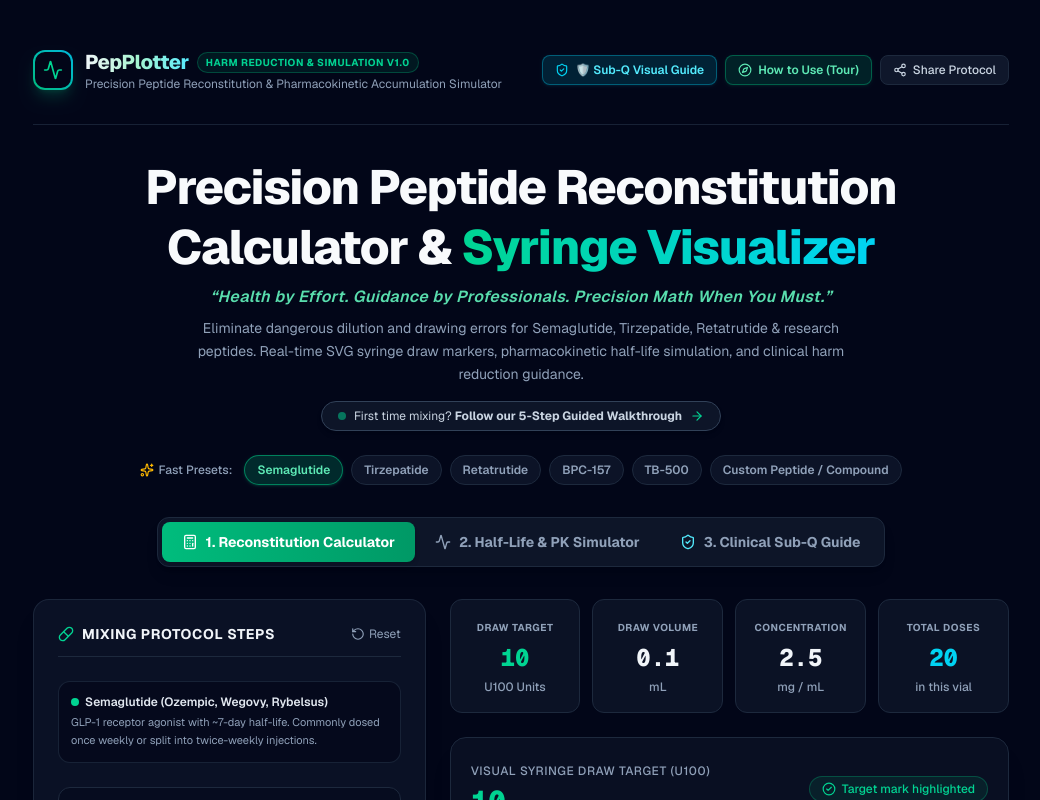
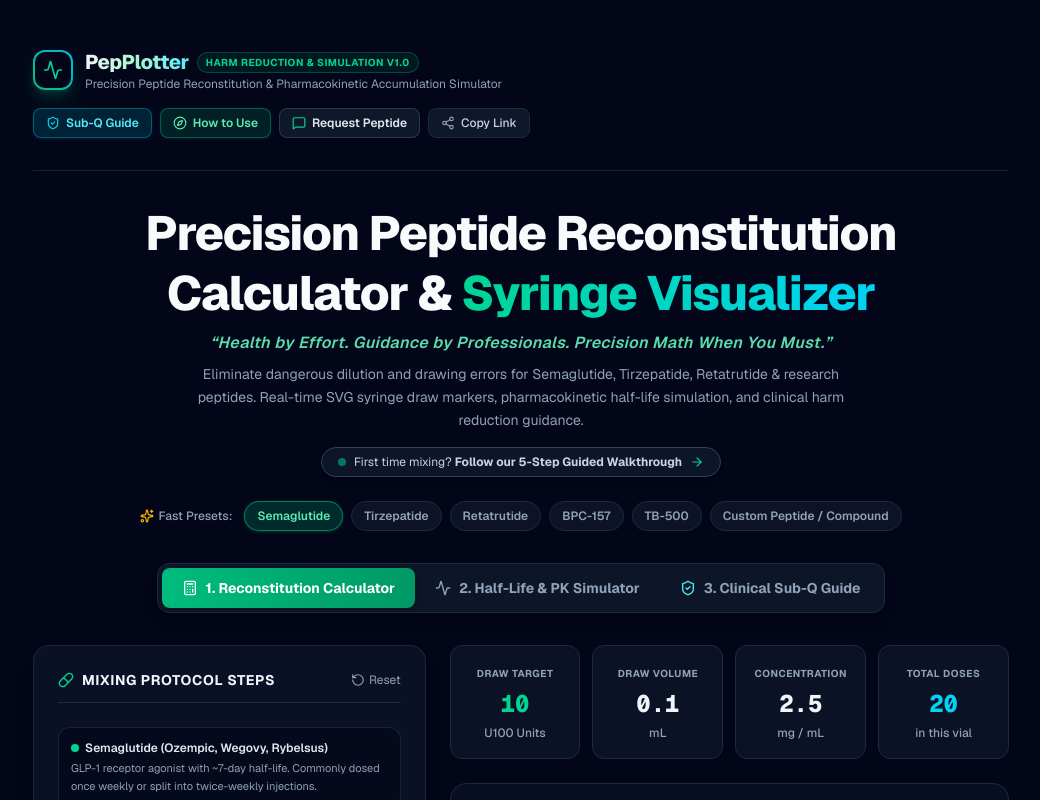
Before and after one commit to issuunnyy/pepplotter.com, a Next.js app: page / in a window 1280 px wide. Shown: the top 800 px of the page, without its empty margins (119-1159 px from the left). Built offline with nearby package versions, Linux system fonts and the light colour scheme.

Commit message:
feat: upgrade header with Request Peptide button and clean URL copy

```diff
--- a/src/app/page.tsx
+++ b/src/app/page.tsx
@@ -37,7 +37,8 @@
   ArrowRight,
   Calendar,
   FileText,
-  HeartPulse
+  HeartPulse,
+  MessageSquare
 } from 'lucide-react';
 
 export default function Home() {
@@ -387,20 +388,11 @@
     }
   };
 
-  // Copy shareable dosage summary with permanent interactive deep link
-  const copySummary = () => {
+  // Copy clean, permanent interactive deep link
+  const copyShareUrl = () => {
     const shareUrl = `https://pepplotter.com/?preset=${selectedPresetId}&vial=${safeVialMg}&water=${safeWaterMl}&dose=${safeTargetDoseMcg}&syringe=${syringeType}${activeTab === 'plotter' ? '&tab=plotter' : activeTab === 'guide' ? '&tab=guide' : ''}`;
 
-    let text: string;
-    if (reconResult.error) {
-      text = `PepPlotter — protocol blocked:\n${BLOCK_MESSAGES[reconResult.error!]}\nNo dosing instruction was generated.\n🔗 Verify: ${shareUrl}`;
-    } else if (reconResult.overCapacity) {
-      text = `PepPlotter — warning for ${activePreset.name}:\nDose requires ${reconResult.syringesRequired} syringe(s) of ${syringeType} (capacity ${reconResult.syringeCapacity} units).\nSplit the dose or increase reconstitution water. Do NOT draw ${reconResult.drawVolumeMl} mL into a single syringe.\n🔗 Interactive Syringe & Curve: ${shareUrl}`;
-    } else {
-      text = `Peptide Reconstitution Protocol (${activePreset.name}):\n• Vial: ${safeVialMg} mg\n• BAC Water: ${safeWaterMl} mL\n• Target Dose: ${safeTargetDoseMcg} mcg (${(safeTargetDoseMcg / 1000).toFixed(2)} mg)\n• Syringe Draw: ${reconResult.syringeUnits} Units (${reconResult.drawVolumeMl} mL on ${syringeType})\n\n🔗 Interactive Syringe & Curve:\n${shareUrl}`;
-    }
-    // 复制失败时不弹成功态，并降级到 execCommand 兜底
-    safeCopyToClipboard(text).then((ok) => {
+    safeCopyToClipboard(shareUrl).then((ok) => {
       if (!ok) return;
       setCopied(true);
       if (copyTimerRef.current) clearTimeout(copyTimerRef.current);
@@ -505,16 +497,16 @@
           </div>
 
           {/* Quick Actions */}
-          <div className="flex items-center gap-2">
+          <div className="flex flex-wrap items-center gap-2">
             <button
               onClick={() => {
                 handleTabChange('guide');
                 document.getElementById('main-tab-switcher')?.scrollIntoView({ behavior: 'smooth', block: 'start' });
               }}
-              className="inline-flex items-center gap-1.5 px-3 py-1.5 bg-cyan-500/15 hover:bg-cyan-500/25 border border-cyan-500/40 text-cyan-300 rounded-lg text-xs font-semibold transition-all shadow-sm shadow-cyan-500/10 cursor-pointer"
+              className="hidden lg:inline-flex items-center gap-1.5 px-3 py-1.5 bg-cyan-500/15 hover:bg-cyan-500/25 border border-cyan-500/40 text-cyan-300 rounded-lg text-xs font-semibold transition-all shadow-sm shadow-cyan-500/10 cursor-pointer"
             >
               <ShieldCheck className="w-3.5 h-3.5 text-cyan-400" />
-              <span>🛡️ Sub-Q Visual Guide</span>
+              <span>Sub-Q Guide</span>
             </button>
 
             <button
@@ -522,15 +514,28 @@
               className="inline-flex items-center gap-1.5 px-3 py-1.5 bg-emerald-500/15 hover:bg-emerald-500/25 border border-emerald-500/40 text-emerald-300 rounded-lg text-xs font-semibold transition-all shadow-sm shadow-emerald-500/10 cursor-pointer"
             >
               <Compass className="w-3.5 h-3.5" />
-              <span>How to Use (Tour)</span>
+              <span className="hidden sm:inline">How to Use</span>
+              <span className="inline sm:hidden">Tour</span>
             </button>
 
             <button
-              onClick={copySummary}
-              className="inline-flex items-center gap-1.5 px-3 py-1.5 bg-slate-900 hover:bg-slate-800 border border-slate-800 rounded-lg text-xs text-slate-300 font-medium transition-colors cursor-pointer"
+              type="button"
+              onClick={() => setIsFeedbackModalOpen(true)}
+              className="inline-flex items-center gap-1.5 px-3 py-1.5 bg-slate-900 hover:bg-slate-800 border border-slate-700/80 hover:border-emerald-500/50 rounded-lg text-xs font-semibold text-slate-200 transition-all shadow-sm cursor-pointer"
             >
-              {copied ? <Check className="w-3.5 h-3.5 text-emerald-400" /> : <Share2 className="w-3.5 h-3.5" />}
-              {copied ? 'Copied Protocol!' : 'Share Protocol'}
+              <MessageSquare className="w-3.5 h-3.5 text-emerald-400" />
+              <span className="hidden sm:inline">Request Peptide</span>
+              <span className="inline sm:hidden">Feedback</span>
+            </button>
+
+            <button
+              type="button"
+              onClick={copyShareUrl}
+              className="inline-flex items-center gap-1.5 px-3 py-1.5 bg-slate-900 hover:bg-slate-800 border border-slate-800 hover:border-slate-700 rounded-lg text-xs text-slate-300 font-medium transition-colors cursor-pointer"
+              title="Copy shareable link with current dosage parameters"
+            >
+              {copied ? <Check className="w-3.5 h-3.5 text-emerald-400" /> : <Share2 className="w-3.5 h-3.5 text-slate-400" />}
+              {copied ? 'Link Copied!' : 'Copy Link'}
             </button>
           </div>
         </header>
```
